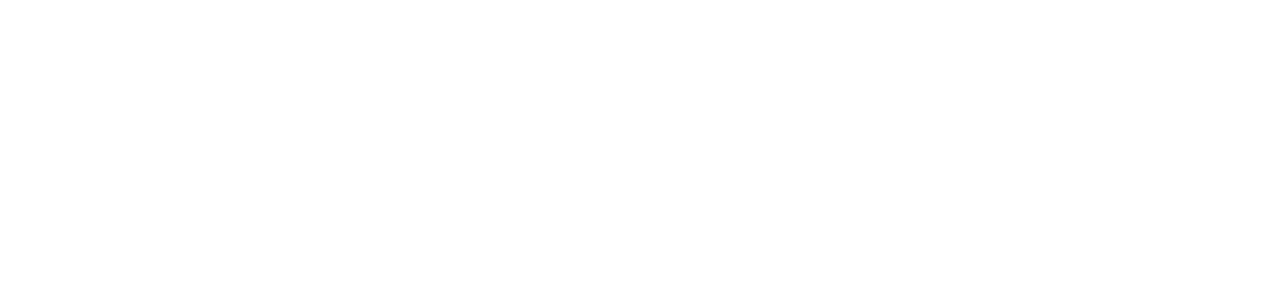
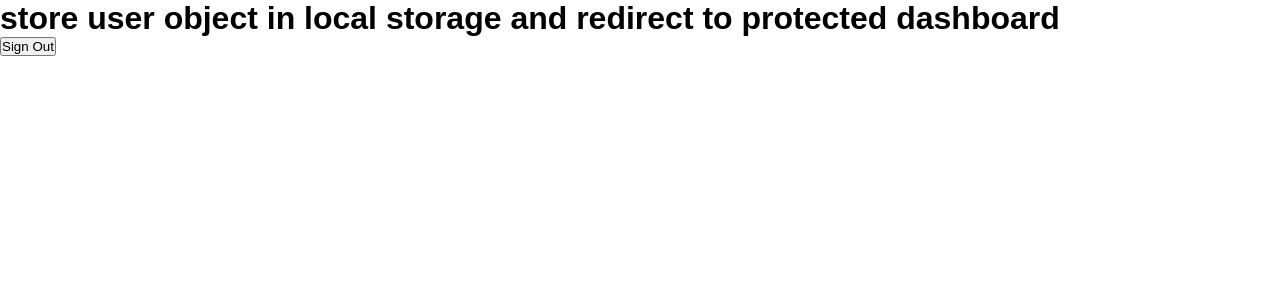
Before and after one commit to BloomTech-Labs/betterreads-fe, a React (Create React App) app: page /success in a window 1280 px wide. Shown: the top 300 px of the page. Built offline with nearby package versions, Linux system fonts and the light colour scheme; no server answers.

Commit message:
added intermediary success page and modified axios calls

```diff
--- a/public/index.html
+++ b/public/index.html
@@ -9,6 +9,10 @@
 			content="A social media platform for readers"
 		/>
 		<title>betterReads</title>
+		<script
+			src="https://kit.fontawesome.com/c9b424b7d1.js"
+			crossorigin="anonymous"
+		></script>
 	</head>
 	<body>
 		<noscript>You need to enable JavaScript to run this app.</noscript>
--- a/src/App.js
+++ b/src/App.js
@@ -4,14 +4,18 @@ import LandingPage from './components/LandingPage';
 import SignUp from './components/SignUp';
 import SignIn from './components/SignIn';
 import Search from './components/search/Search';
+import Success from './components/Success';
+import Failure from './components/Failure';
 
 const App = () => {
 	return (
 		<Router>
 			<Route exact path="/" component={LandingPage} />
-      <Route path="/signup" component={SignUp} />
+			<Route path="/signup" component={SignUp} />
 			<Route path="/signin" component={SignIn} />
-      <Route path="/search" component={Search} />
+			<Route path="/search" component={Search} />
+			<Route path="/success" component={Success} />
+			<Route path="/failure" component={Failure} />
 		</Router>
 	);
 };
--- /dev/null
+++ b/src/components/Failure.js
@@ -0,0 +1,14 @@
+import React from 'react';
+
+const Failure = props => {
+	return (
+		<div>
+			<h1>There was an error.</h1>
+			<button onClick={() => props.history.push('/signup')}>
+				Go Back
+			</button>
+		</div>
+	);
+};
+
+export default Failure;
--- a/src/components/SignIn.js
+++ b/src/components/SignIn.js
@@ -60,8 +60,8 @@ const SignIn = props => {
 
 			{/* <p>OR</p>
 
-            <button>Sign in with Facebook</button>
-            <button>Sign in with Google</button> */}
+			<button>Sign in with Facebook</button>
+			<button>Sign in with Google</button> */}
 		</SignInContainer>
 	);
 };
--- a/src/components/SignUp.js
+++ b/src/components/SignUp.js
@@ -1,5 +1,6 @@
 import React, { useState } from 'react';
 import styled from 'styled-components';
+import axios from 'axios';
 
 const SignUpContainer = styled.div`
 	display: flex;
@@ -65,10 +66,15 @@ const SignUp = props => {
 				Already have an account? Sign in here.
 			</p>
 
-			{/* <p>OR</p>
+			<p>OR</p>
 
-            <button>Sign up with Facebook</button>
-            <button>Sign up with Google</button> */}
+			{/* <button>Sign up with Facebook</button> */}
+			<a href="http://localhost:5000/api/auth/google/">
+				<img
+					src="https://raw.githubusercontent.com/thechutrain/mern-passport/master/src/components/Login/google_signin_buttons/web/1x/btn_google_signin_light_normal_web.png"
+					alt="sign in with google button"
+				/>
+			</a>
 		</SignUpContainer>
 	);
 };
--- /dev/null
+++ b/src/components/Success.js
@@ -0,0 +1,39 @@
+import React, { useEffect } from 'react';
+import axios from 'axios';
+
+const Success = props => {
+	useEffect(() => {
+		axios
+			.get('http://localhost:5000/api/auth/success', {
+				withCredentials: true
+			})
+			.then(response => {
+				console.log(response);
+			})
+			.catch(error => console.log(error));
+	}, []);
+
+	const signOut = () => {
+		axios
+			.get('http://localhost:5000/api/auth/signout', {
+				withCredentials: true
+			})
+			.then(response => {
+				console.log('signed out successfully');
+				props.history.push('/');
+			})
+			.catch(error => console.log(error));
+	};
+
+	return (
+		<div>
+			<h1>
+				store user object in local storage and redirect to protected
+				dashboard
+			</h1>
+			<button onClick={signOut}>Sign Out</button>
+		</div>
+	);
+};
+
+export default Success;
```
